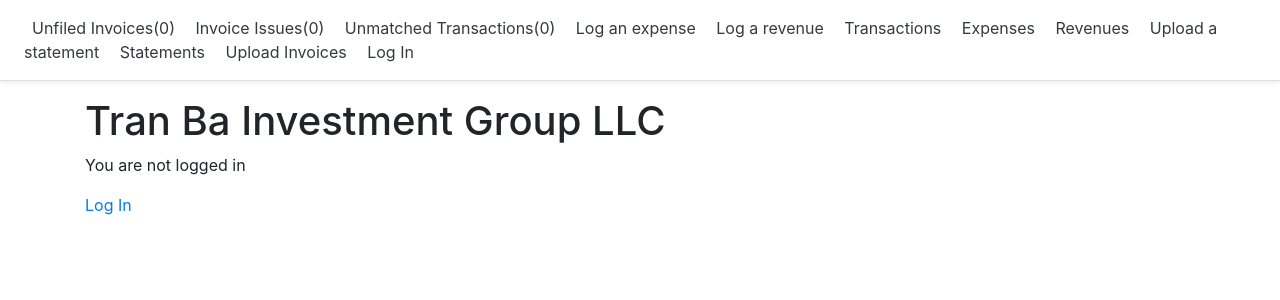
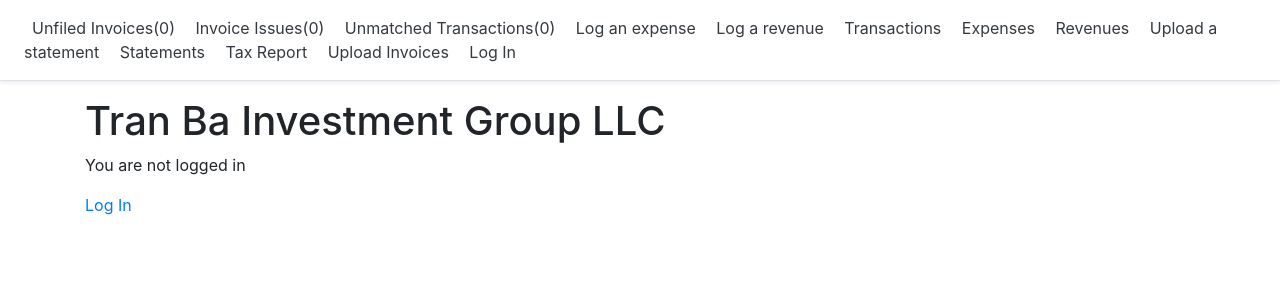
Before and after one commit to duybtr/tbi, a Django app: page / in a window 1280 px wide. Shown: the top 300 px of the page. Run offline with Django 3.2, Linux system fonts and the light colour scheme; parts of the project's set-up code (start-up, migrations or seed data) failed here and were passed over; some libraries are stand-ins or nearby versions.

Commit message:
link to generated tax report

```diff
--- a/templates/_base.html
+++ b/templates/_base.html
@@ -30,6 +30,7 @@
         <a class="p-2 text-dark" href="{% url 'revenue_list' %}">Revenues</a>
         <a class="p-2 text-dark" href="{% url 'upload_csv' %}">Upload a statement</a>
         <a class="p-2 text-dark" href="{% url 'statement_list' %}">Statements</a>
+        <a class="p-2 text-dark" href="https://docs.google.com/spreadsheets/d/1k0-pSQrOf9fxVGfmTlVRo-tmhcVRkwdW4sBoImcolP4/edit#gid=1955965150">Tax Report</a>
         <a class="p-2 text-dark" href="{% url 'upload_multiple_invoices' %}">Upload Invoices</a>
 
         {% if user.is_authenticated %}
```
